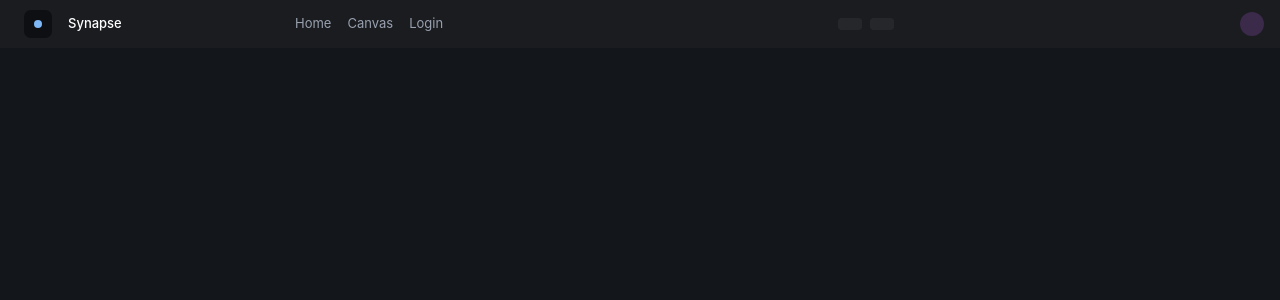
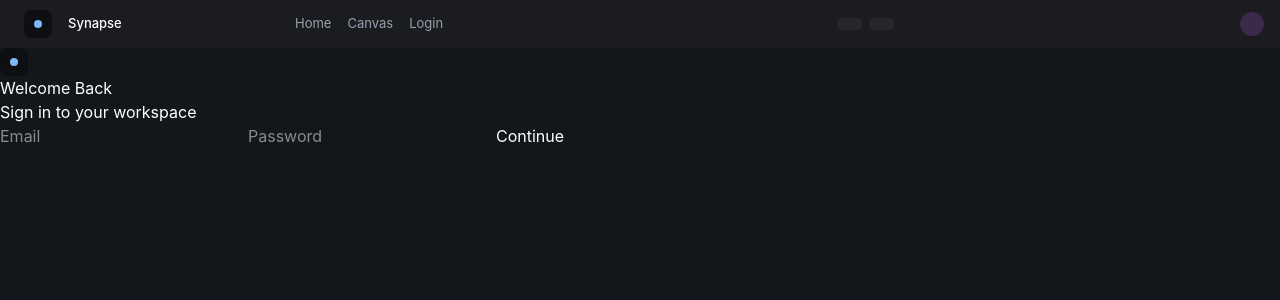
Before and after one commit to Sushanyn/Synapse, a React (Vite) app: page /auth in a window 1280 px wide. Shown: the top 300 px of the page. Built offline with nearby package versions, Linux system fonts and the light colour scheme; no server answers.

Commit message:
Setup: integrate supabase auth

```diff
--- a/package.json
+++ b/package.json
@@ -10,6 +10,7 @@
     "preview": "vite preview"
   },
   "dependencies": {
+    "@supabase/supabase-js": "^2.108.2",
     "@tailwindcss/vite": "^4.3.0",
     "react": "^19.2.6",
     "react-dom": "^19.2.6",
--- a/src/App.jsx
+++ b/src/App.jsx
@@ -7,7 +7,7 @@ export default function App() {
       <Routes>
         <Route element={<AppLayout></AppLayout>}>
           <Route path='/canvas' element={<Canvas></Canvas>}></Route>
-          <Route path='/login' element={<Auth></Auth>}></Route>
+          <Route path='/auth' element={<Auth></Auth>}></Route>
           <Route path='*' element={<ErrorPage></ErrorPage>}></Route>
         </Route>
       </Routes>
--- /dev/null
+++ b/src/components/LoginForm.jsx
@@ -0,0 +1,35 @@
+import { useState } from "react"
+import { useAuth } from "../hooks/useAuth"
+
+
+export const LoginForm = () => {
+    const [email, setEmail] = useState('')
+    const [password, setPassword] = useState('')
+    const {login, loading, error} = useAuth()
+
+const handleSubmit = async(e) => {
+    e.preventDefault()
+    await login(email, password)
+}
+    return (
+        <>
+            <div>
+                <div>
+                    <img src="/logo-black.svg" alt="Logo" />
+                </div>
+                <div>
+                    <h1>Welcome Back</h1>
+                    <h3>Sign in to your workspace</h3>
+                </div>
+                <div>
+                    <form onSubmit={handleSubmit}>
+                        <input type="email" onChange={(e) => setEmail(e.target.value)} placeholder="Email" />
+                        <input type="password" onChange={(e) => setPassword(e.target.value)} placeholder="Password" />
+                        <button disabled={loading}>{loading ? 'Wait...' : 'Continue'}</button>
+                        {error && <p style={{ color: 'red' }}>{error}</p>}
+                    </form>
+                </div>
+            </div>
+        </>
+    )
+}
--- /dev/null
+++ b/src/hooks/useAuth.js
@@ -0,0 +1,26 @@
+import { useState } from "react";
+import { supabase } from '../lib/supabase';
+
+export const useAuth = () => {
+    const [loading, setLoading] = useState(false);
+    const [error, setError] = useState(null);
+
+    const login = async (email, password) => {
+        setLoading(true);
+        setError(null);
+
+        const { data, error } = await supabase.auth.signInWithPassword({
+            email,
+            password
+        });
+
+        if (error) {
+            setError(error.message);
+        }
+
+        setLoading(false);
+        return { data, error };
+    };
+
+    return { login, loading, error };
+};
--- /dev/null
+++ b/src/lib/supabase.js
@@ -0,0 +1,6 @@
+import { createClient } from '@supabase/supabase-js';
+
+const supabaseUrl = import.meta.env.VITE_SUPABASE_URL
+const supabaseKey = import.meta.env.VITE_SUPABASE_PUBLISHABLE_KEY;
+
+export const supabase = createClient(supabaseUrl, supabaseKey);
--- a/src/pages/Auth.jsx
+++ b/src/pages/Auth.jsx
@@ -1,6 +1,9 @@
+import { LoginForm } from "../components/LoginForm"
+
 export default function Auth() {
     return(
         <>
+            <LoginForm></LoginForm>
         </>
     )
 }
```
Also changed, not shown: 1 other file (tests, documents, lock files or other folders).
